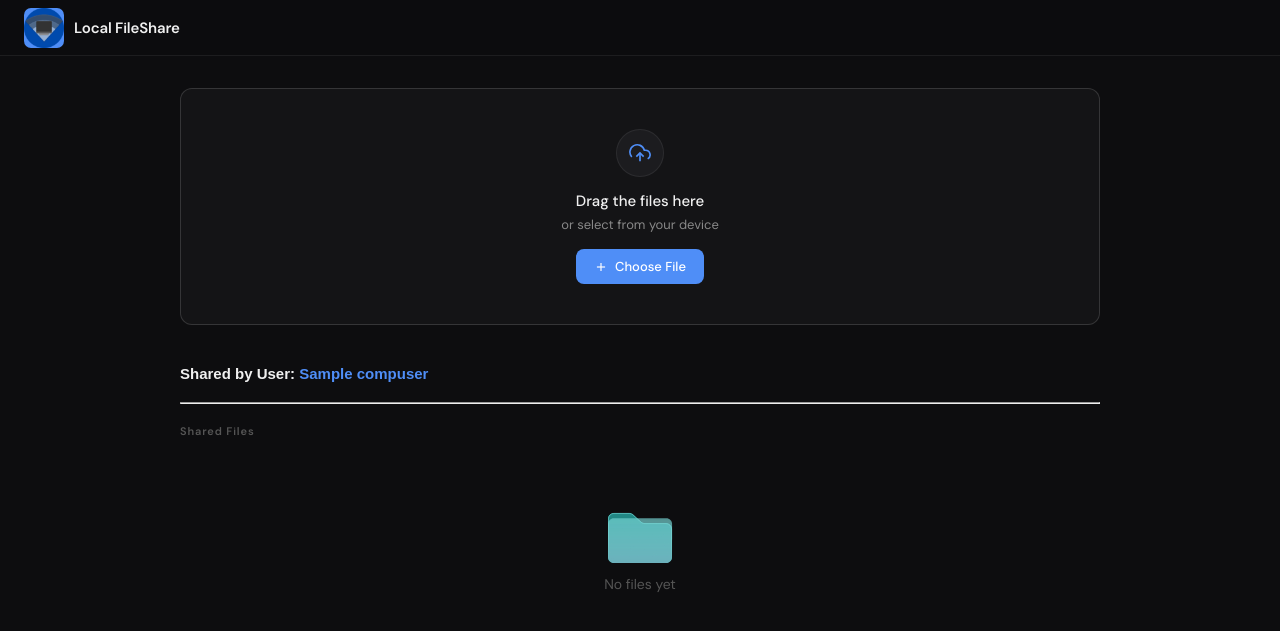
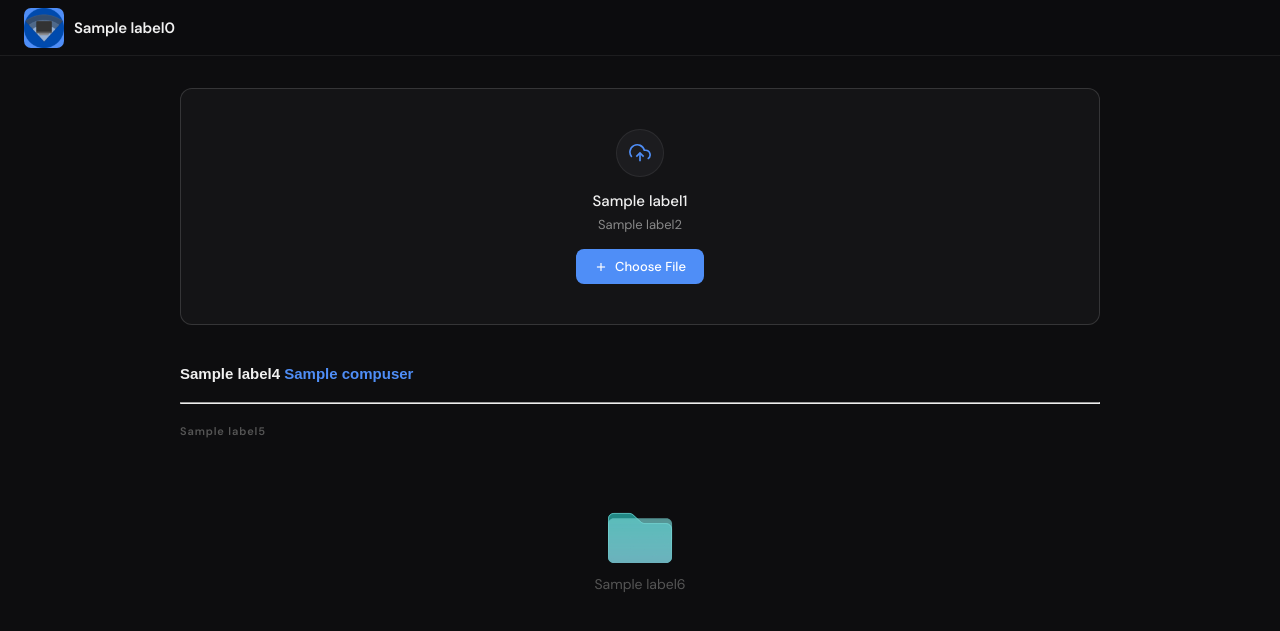
Before and after one commit to heyderismayilli092/local-fileshare, a Flask app: template src/templates/index.html in a window 1280 px wide. Shown: the top 631 px of the page. Run offline with Flask 3, Linux system fonts and the light colour scheme; the template is opened without the code that fills it: most values are stand-ins (such as "Sample title", 1, 10 or a date in 2020); data that the repository does not hold is empty.

Commit message:
The web interface file has been configured to retrieve the necessary text from the server code

```diff
--- a/src/templates/index.html
+++ b/src/templates/index.html
@@ -3,7 +3,7 @@
 <head>
   <meta charset="UTF-8">
   <meta name="viewport" content="width=device-width, initial-scale=1.0">
-  <title>Local File Share</title>
+  <title>{{label0}}</title>
   <link rel="preconnect" href="https://fonts.googleapis.com">
   <link rel="preconnect" href="https://fonts.gstatic.com" crossorigin>
   <link href="https://fonts.googleapis.com/css2?family=DM+Sans:wght@300;400;500;600&family=DM+Mono:wght@400;500&display=swap" rel="stylesheet">
@@ -325,7 +325,7 @@
       <div class="topbar-logo">
         <img src="/icon/local-fileshare.png" width="40" height="40"></img>
       </div>
-      <span class="topbar-title">Local FileShare</span>
+      <span class="topbar-title">{{label0}}</span>
     </div>
   </header>
 
@@ -342,8 +342,8 @@
             <path d="M20.39 18.39A5 5 0 0 0 18 9h-1.26A8 8 0 1 0 3 16.3"/>
           </svg>
         </div>
-        <p class="drop-title">Drag the files here</p>
-        <p class="drop-sub">or select from your device</p>
+        <p class="drop-title">{{label1}}</p>
+        <p class="drop-sub">{{label2}}</p>
         <button class="btn-upload" type="button" onclick="document.getElementById('fileInput').click(); event.stopPropagation();">
           <svg viewBox="0 0 24 24"><line x1="12" y1="5" x2="12" y2="19"/><line x1="5" y1="12" x2="19" y2="12"/></svg>
           Choose File
@@ -351,7 +351,7 @@
       </div>
       <div class="progress-bar-wrap" id="progressWrap">
         <div class="progress-meta">
-          <span id="progressName">Uploading...</span>
+          <span id="progressName">{{label3}}</span>
           <span id="progressPct">0%</span>
         </div>
         <div class="progress-track">
@@ -361,15 +361,15 @@
     </section>
 
     <!-- File list -->
-    <h3 id="kullanici">Shared by User: <b style="color: #4f8ef7">{{compuser}}</b></h3>
+    <h3 id="kullanici">{{label4}} <b style="color: #4f8ef7">{{compuser}}</b></h3>
     <hr class="cizgi"></hr>
     <div class="list-header">
-      <span class="list-label">Shared Files</span>
+      <span class="list-label">{{label5}}</span>
     </div>
     <div class="file-grid" id="fileGrid">
       <div class="empty-state">
         <img src="/icon/folder.png"></img>
-        <p>No files yet</p>
+        <p>{{label6}}</p>
       </div>
     </div>
 
```
